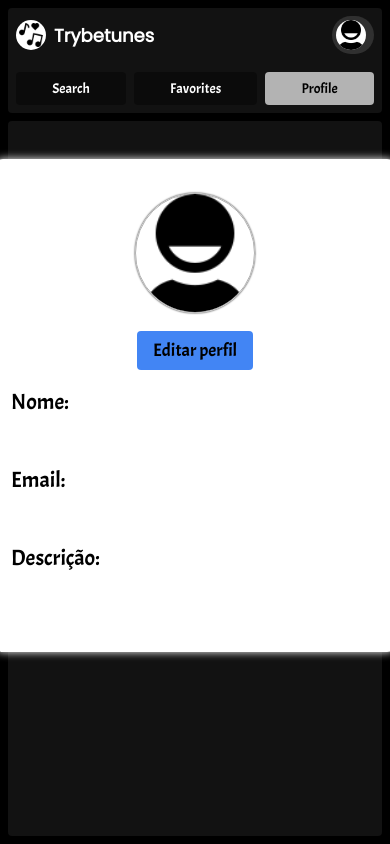
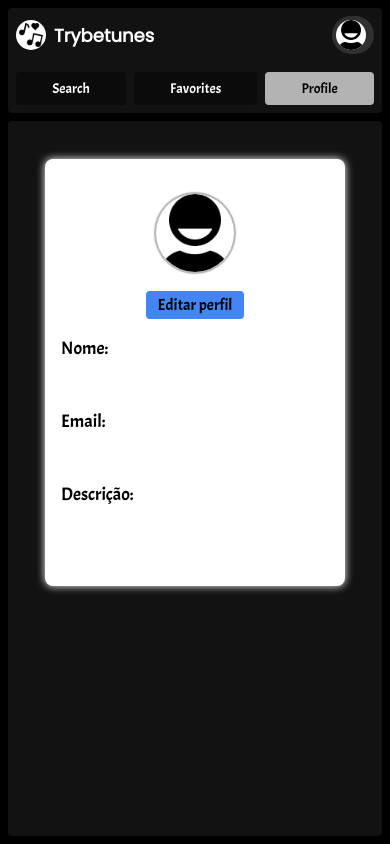
Before and after one commit to Lucas-Almeida-SD/Trybetunes_2.0, a React (Create React App) app: page /Trybetunes_2.0/profile in a window 390 px wide. Built offline with nearby package versions, Linux system fonts and the light colour scheme; a web font is replaced by a local one.

Commit message:
style: Criada estilização de media query para pagina Profile

```diff
--- a/src/styles/Profile.scss
+++ b/src/styles/Profile.scss
@@ -70,3 +70,36 @@
     }
   }
 }
+
+@media screen and (max-width: 800px) {
+  #profile-page {
+
+    #user-info {
+      width: 300px;
+
+      .info-container {
+
+        .info-label {
+          font-size: 18px;
+        }
+
+        .info {
+          font-size: 14px;
+        }
+      }
+
+      .image-container {
+
+        .image-background {
+          width: 80px;
+          height: 80px;
+        }
+
+        .profile-edit-btn {
+          padding: 4px 12px;
+          font-size: 16px;
+        }
+      }
+    }
+  }
+}
```
